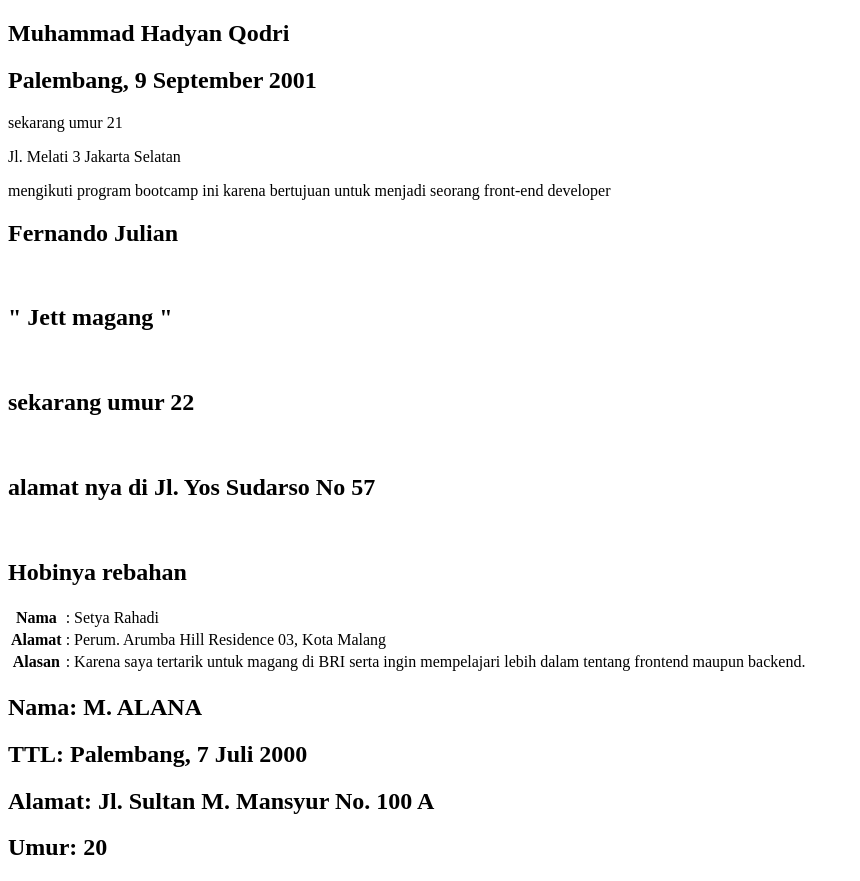
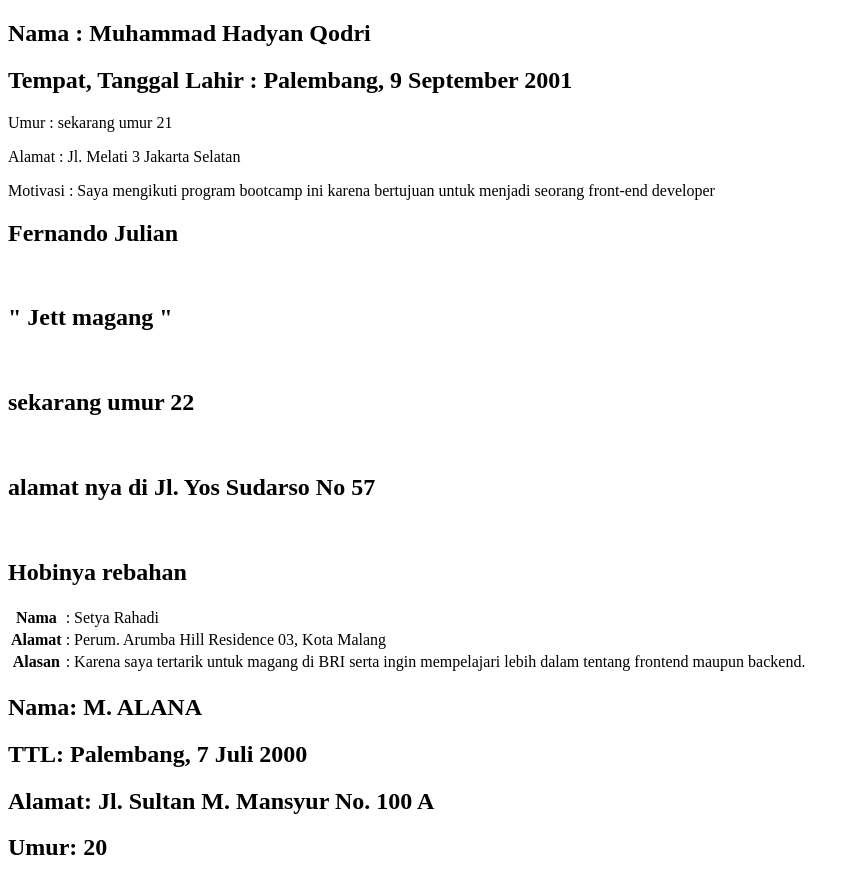
Before and after one commit to Gedearya/tugas-git-berlima, a plain HTML site: page index.html in a window 1280 px wide. Shown: the whole page, without its empty margins (0-860 px from the left). Drawn offline with Linux system fonts and the light colour scheme.

Commit message:
update data section 3 branch Qodri

```diff
--- a/index.html
+++ b/index.html
@@ -11,11 +11,15 @@
     <section class="data-2"></section>
     <section class="data-3">
       <div>
-        <h1>Muhammad Hadyan Qodri</h1>
-        <h2>Palembang, 9 September 2001</h2>
-        <p>sekarang umur 21</p>
-        <p>Jl. Melati 3 Jakarta Selatan</p>
-        <p>mengikuti program bootcamp ini karena bertujuan untuk menjadi seorang front-end developer</p>
+        <h1>Nama : Muhammad Hadyan Qodri</h1>
+        <td>
+        <h2>Tempat, Tanggal Lahir : Palembang, 9 September 2001</h2>
+        <td>
+        <p>Umur : sekarang umur 21</p>
+        <td>
+        <p>Alamat : Jl. Melati 3 Jakarta Selatan</p>
+        <td>
+        <p>Motivasi : Saya mengikuti program bootcamp ini karena bertujuan untuk menjadi seorang front-end developer</p>
       </div>
     </section>
     <section class="data-4"></section>
```
